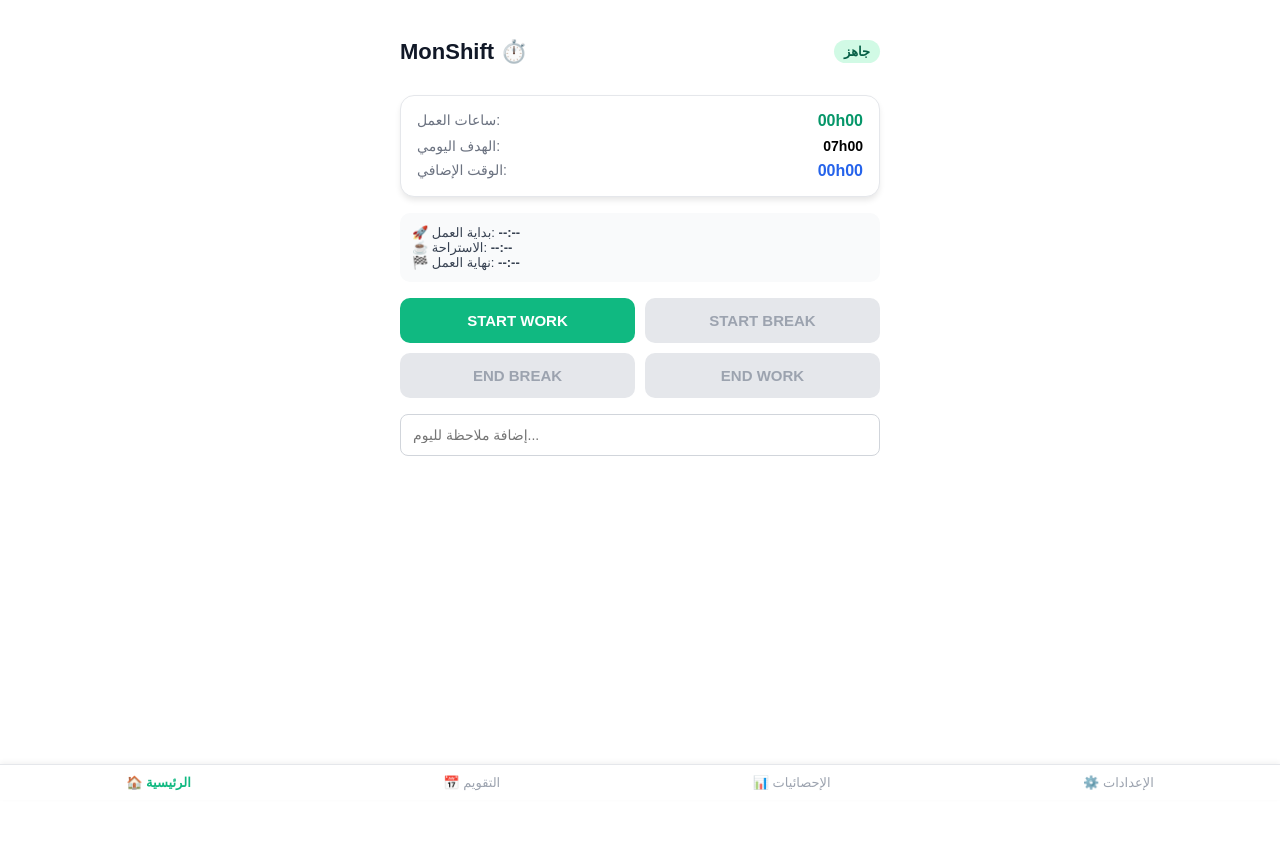
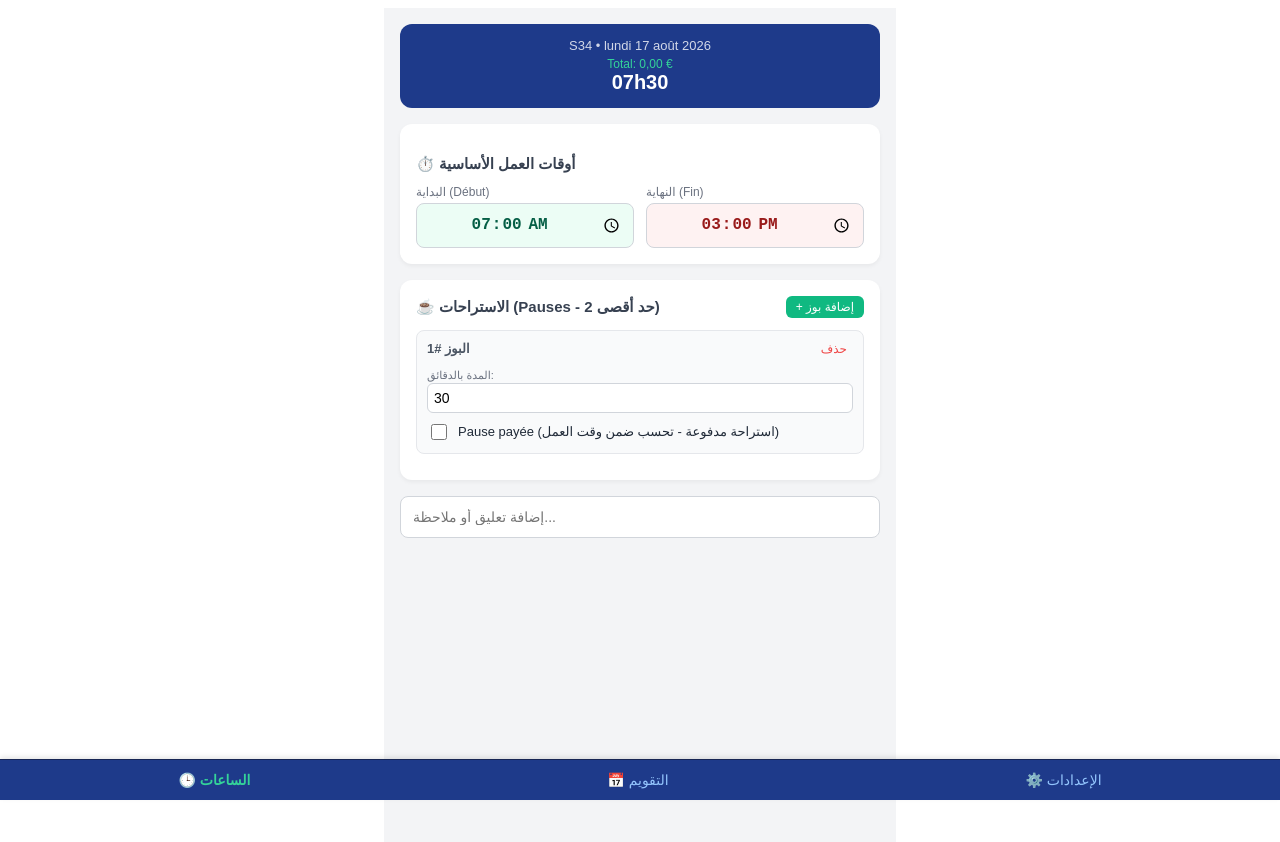
Before and after one commit to NminaN85/Monshift, a Next.js app: page / in a window 1280 px wide. Shown: the top 842 px of the page. Before the commit the page ends 800 px from the top, so only its background shows below. Built offline with nearby package versions, Linux system fonts and the light colour scheme.

Commit message:
Refactor time tracking and breaks management

```diff
--- a/src/app/page.tsx
+++ b/src/app/page.tsx
@@ -1,148 +1,187 @@
+
 "use client";
 
 import { useState, useEffect } from "react";
-import { calculateWorkDay } from "@/lib/calculations";
+
+interface BreakItem {
+  duration: number; // بالدقائق
+  isPaid: boolean;  // هل الاستراحة مدفوعة؟
+}
 
 export default function Home() {
-  const [status, setStatus] = useState<"NOT_STARTED" | "WORKING" | "ON_BREAK" | "FINISHED">("NOT_STARTED");
-  const [startTime, setStartTime] = useState<string | null>(null);
-  const [breakStart, setBreakStart] = useState<string | null>(null);
-  const [breakEnd, setBreakEnd] = useState<string | null>(null);
-  const [endTime, setEndTime] = useState<string | null>(null);
+  const [selectedDate, setSelectedDate] = useState("2026-08-17");
+  const [startTime, setStartTime] = useState("07:00");
+  const [endTime, setEndTime] = useState("15:00");
+
+  // دعم حتى 2 استراحة
+  const [breaks, setBreaks] = useState<BreakItem[]>([
+    { duration: 30, isPaid: false }
+  ]);
+
   const [notes, setNotes] = useState("");
 
-  // استرجاع البيانات المحفوظة عند فتح التطبيق أول مرة
+  // استرجاع البيانات المحفوظة
   useEffect(() => {
-    const savedData = localStorage.getItem("monshift_current_day");
-    if (savedData) {
-      const parsed = JSON.parse(savedData);
-      setStatus(parsed.status || "NOT_STARTED");
-      setStartTime(parsed.startTime || null);
-      setBreakStart(parsed.breakStart || null);
-      setBreakEnd(parsed.breakEnd || null);
-      setEndTime(parsed.endTime || null);
-      setNotes(parsed.notes || "");
+    const saved = localStorage.getItem("monshift_shift_data");
+    if (saved) {
+      const data = JSON.parse(saved);
+      setStartTime(data.startTime || "07:00");
+      setEndTime(data.endTime || "15:00");
+      setBreaks(data.breaks || [{ duration: 30, isPaid: false }]);
+      setNotes(data.notes || "");
     }
   }, []);
 
-  // حفظ البيانات تلقائياً في المتصفح كلما تغيرت
+  // حفظ تلقائي
   useEffect(() => {
-    const dataToSave = { status, startTime, breakStart, breakEnd, endTime, notes };
-    localStorage.setItem("monshift_current_day", JSON.stringify(dataToSave));
-  }, [status, startTime, breakStart, breakEnd, endTime, notes]);
+    localStorage.setItem(
+      "monshift_shift_data",
+      JSON.stringify({ startTime, endTime, breaks, notes })
+    );
+  }, [startTime, endTime, breaks, notes]);
 
-  const currentTimeStr = () => {
-    const now = new Date();
-    return `${String(now.getHours()).padStart(2, "0")}:${String(now.getMinutes()).padStart(2, "0")}`;
+  // حساب دقيق للوقت
+  const calculateTotal = () => {
+    const [startH, startM] = startTime.split(":").map(Number);
+    const [endH, endM] = endTime.split(":").map(Number);
+
+    let startTotalMins = startH * 60 + startM;
+    let endTotalMins = endH * 60 + endM;
+
+    if (endTotalMins <= startTotalMins) {
+      endTotalMins += 24 * 60; // وردية عبر منتصف الليل
+    }
+
+    const grossMins = endTotalMins - startTotalMins;
+
+    // خصم الاستراحات غير المدفوعة فقط
+    let unpaidBreakMins = 0;
+    breaks.forEach((b) => {
+      if (!b.isPaid) {
+        unpaidBreakMins += Number(b.duration || 0);
+      }
+    });
+
+    const netMins = Math.max(0, grossMins - unpaidBreakMins);
+    const hours = Math.floor(netMins / 60);
+    const mins = netMins % 60;
+
+    return `${String(hours).padStart(2, "0")}h${String(mins).padStart(2, "0")}`;
   };
 
-  const result = calculateWorkDay({
-    startTime,
-    endTime,
-    breaks: breakStart ? [{ startTime: breakStart, endTime: breakEnd }] : [],
-    targetDailyHours: 7,
-  });
+  const addBreak = () => {
+    if (breaks.length < 2) {
+      setBreaks([...breaks, { duration: 15, isPaid: false }]);
+    }
+  };
 
-  const resetDay = () => {
-    localStorage.removeItem("monshift_current_day");
-    setStatus("NOT_STARTED");
-    setStartTime(null);
-    setBreakStart(null);
-    setBreakEnd(null);
-    setEndTime(null);
-    setNotes("");
+  const updateBreak = (index: number, field: keyof BreakItem, value: any) => {
+    const updated = [...breaks];
+    updated[index] = { ...updated[index], [field]: value };
+    setBreaks(updated);
+  };
+
+  const removeBreak = (index: number) => {
+    setBreaks(breaks.filter((_, i) => i !== index));
   };
 
   return (
-    <main style={{ maxWidth: "480px", margin: "0 auto", padding: "16px", fontFamily: "sans-serif", paddingBottom: "80px" }}>
-      <header style={{ display: "flex", justifyContent: "space-between", alignItems: "center", marginBottom: "16px" }}>
-        <h1 style={{ fontSize: "22px", fontWeight: "bold", color: "#111827" }}>MonShift ⏱️</h1>
-        <div style={{ display: "flex", gap: "8px", alignItems: "center" }}>
-          <span style={{ fontSize: "13px", background: "#d1fae5", color: "#065f46", padding: "4px 10px", borderRadius: "12px", fontWeight: "600" }}>
-            {status === "NOT_STARTED" && "جاهز"}
-            {status === "WORKING" && "🟢 يعمل"}
-            {status === "ON_BREAK" && "🟡 استراحة"}
-            {status === "FINISHED" && "🔴 انتهى"}
-          </span>
-          {status === "FINISHED" && (
-            <button onClick={resetDay} style={{ fontSize: "11px", background: "#fee2e2", color: "#991b1b", border: "none", padding: "4px 8px", borderRadius: "6px", cursor: "pointer" }}>
-              إعادة ضبط
+    <main style={{ maxWidth: "480px", margin: "0 auto", padding: "16px", fontFamily: "sans-serif", paddingBottom: "90px", background: "#f3f4f6", minHeight: "100vh" }}>
+
+      {/* شريط العرض العلوي المطابق للصورة */}
+      <header style={{ background: "#1e3a8a", color: "white", padding: "14px", borderRadius: "12px", textAlign: "center", marginBottom: "16px" }}>
+        <div style={{ fontSize: "13px", opacity: 0.8, marginBottom: "4px" }}>S34 • lundi 17 août 2026</div>
+        <div style={{ fontSize: "12px", color: "#34d399" }}>Total: 0,00 €</div>
+        <div style={{ fontSize: "20px", fontWeight: "bold" }}>{calculateTotal()}</div>
+      </header>
+
+      {/* بطاقة إدخال وقت البداية والنهاية */}
+      <section style={{ background: "white", padding: "16px", borderRadius: "12px", boxShadow: "0 2px 4px rgba(0,0,0,0.05)", marginBottom: "16px" }}>
+        <h3 style={{ fontSize: "15px", marginBottom: "12px", color: "#374151" }}>⏱️ أوقات العمل الأساسية</h3>
+        <div style={{ display: "flex", gap: "12px", justifyContent: "space-between" }}>
+          <div style={{ flex: 1 }}>
+            <label style={{ fontSize: "12px", color: "#6b7280", display: "block", marginBottom: "4px" }}>البداية (Début)</label>
+            <input
+              type="time"
+              value={startTime}
+              onChange={(e) => setStartTime(e.target.value)}
+              style={{ width: "100%", padding: "10px", borderRadius: "8px", border: "1px solid #d1d5db", fontSize: "16px", textAlign: "center", background: "#ecfdf5", color: "#065f46", fontWeight: "bold", boxSizing: "border-box" }}
+            />
+          </div>
+          <div style={{ flex: 1 }}>
+            <label style={{ fontSize: "12px", color: "#6b7280", display: "block", marginBottom: "4px" }}>النهاية (Fin)</label>
+            <input
+              type="time"
+              value={endTime}
+              onChange={(e) => setEndTime(e.target.value)}
+              style={{ width: "100%", padding: "10px", borderRadius: "8px", border: "1px solid #d1d5db", fontSize: "16px", textAlign: "center", background: "#fef2f2", color: "#991b1b", fontWeight: "bold", boxSizing: "border-box" }}
+            />
+          </div>
+        </div>
+      </section>
+
+      {/* إدارة الاستراحات (حتى 2 بوز مع خيار مدفوع) */}
+      <section style={{ background: "white", padding: "16px", borderRadius: "12px", boxShadow: "0 2px 4px rgba(0,0,0,0.05)", marginBottom: "16px" }}>
+        <div style={{ display: "flex", justifyContent: "space-between", alignItems: "center", marginBottom: "12px" }}>
+          <h3 style={{ fontSize: "15px", color: "#374151", margin: 0 }}>☕ الاستراحات (Pauses - حد أقصى 2)</h3>
+          {breaks.length < 2 && (
+            <button onClick={addBreak} style={{ background: "#10b981", color: "white", border: "none", padding: "4px 10px", borderRadius: "6px", fontSize: "12px", cursor: "pointer" }}>
+              + إضافة بوز
             </button>
           )}
         </div>
-      </header>
 
-      <section style={{ background: "#ffffff", padding: "16px", borderRadius: "14px", boxShadow: "0 4px 6px -1px rgba(0,0,0,0.1)", marginBottom: "16px", border: "1px solid #e5e7eb" }}>
-        <div style={{ display: "flex", justifyContent: "space-between", marginBottom: "8px", fontSize: "14px" }}>
-          <span style={{ color: "#6b7280" }}>ساعات العمل:</span>
-          <strong style={{ color: "#059669", fontSize: "16px" }}>{result.formattedNet}</strong>
-        </div>
-        <div style={{ display: "flex", justifyContent: "space-between", marginBottom: "8px", fontSize: "14px" }}>
-          <span style={{ color: "#6b7280" }}>الهدف اليومي:</span>
-          <span style={{ fontWeight: "600" }}>07h00</span>
-        </div>
-        <div style={{ display: "flex", justifyContent: "space-between", fontSize: "14px" }}>
-          <span style={{ color: "#6b7280" }}>الوقت الإضافي:</span>
-          <strong style={{ color: "#2563eb", fontSize: "16px" }}>{result.formattedOvertime}</strong>
-        </div>
+        {breaks.map((b, index) => (
+          <div key={index} style={{ background: "#f9fafb", padding: "10px", borderRadius: "8px", marginBottom: "10px", border: "1px solid #e5e7eb" }}>
+            <div style={{ display: "flex", justifyContent: "space-between", alignItems: "center", marginBottom: "8px" }}>
+              <span style={{ fontSize: "13px", fontWeight: "bold", color: "#4b5563" }}>البوز #{index + 1}</span>
+              <button onClick={() => removeBreak(index)} style={{ background: "transparent", border: "none", color: "#ef4444", fontSize: "12px", cursor: "pointer" }}>حذف</button>
+            </div>
+
+            <div style={{ display: "flex", gap: "10px", alignItems: "center", marginBottom: "8px" }}>
+              <div style={{ flex: 1 }}>
+                <span style={{ fontSize: "11px", color: "#6b7280" }}>المدة بالدقائق:</span>
+                <input
+                  type="number"
+                  value={b.duration}
+                  onChange={(e) => updateBreak(index, "duration", Number(e.target.value))}
+                  style={{ width: "100%", padding: "6px", borderRadius: "6px", border: "1px solid #d1d5db", fontSize: "14px", boxSizing: "border-box" }}
+                />
+              </div>
+            </div>
+
+            {/* خانة تشيك Pause payée */}
+            <label style={{ display: "flex", alignItems: "center", gap: "8px", fontSize: "13px", cursor: "pointer", color: "#1f2937" }}>
+              <input
+                type="checkbox"
+                checked={b.isPaid}
+                onChange={(e) => updateBreak(index, "isPaid", e.target.checked)}
+                style={{ width: "16px", height: "16px", accentColor: "#10b981" }}
+              />
+              <span>Pause payée (استراحة مدفوعة - تحسب ضمن وقت العمل)</span>
+            </label>
+          </div>
+        ))}
       </section>
 
-      <section style={{ background: "#f9fafb", padding: "12px", borderRadius: "10px", marginBottom: "16px", fontSize: "13px", color: "#374151" }}>
-        <div>🚀 بداية العمل: <strong>{startTime || "--:--"}</strong></div>
-        <div>☕ الاستراحة: <strong>{breakStart || "--:--"} {breakEnd ? `→ ${breakEnd}` : ""}</strong></div>
-        <div>🏁 نهاية العمل: <strong>{endTime || "--:--"}</strong></div>
-      </section>
-
-      <div style={{ display: "grid", gridTemplateColumns: "1fr 1fr", gap: "10px", marginBottom: "16px" }}>
-        <button
-          onClick={() => { setStartTime(currentTimeStr()); setStatus("WORKING"); }}
-          disabled={status !== "NOT_STARTED"}
-          style={{ padding: "14px", fontSize: "15px", fontWeight: "bold", background: status === "NOT_STARTED" ? "#10b981" : "#e5e7eb", color: status === "NOT_STARTED" ? "white" : "#9ca3af", border: "none", borderRadius: "10px" }}
-        >
-          START WORK
-        </button>
-
-        <button
-          onClick={() => { setBreakStart(currentTimeStr()); setStatus("ON_BREAK"); }}
-          disabled={status !== "WORKING"}
-          style={{ padding: "14px", fontSize: "15px", fontWeight: "bold", background: status === "WORKING" ? "#f59e0b" : "#e5e7eb", color: status === "WORKING" ? "white" : "#9ca3af", border: "none", borderRadius: "10px" }}
-        >
-          START BREAK
-        </button>
-
-        <button
-          onClick={() => { setBreakEnd(currentTimeStr()); setStatus("WORKING"); }}
-          disabled={status !== "ON_BREAK"}
-          style={{ padding: "14px", fontSize: "15px", fontWeight: "bold", background: status === "ON_BREAK" ? "#3b82f6" : "#e5e7eb", color: status === "ON_BREAK" ? "white" : "#9ca3af", border: "none", borderRadius: "10px" }}
-        >
-          END BREAK
-        </button>
-
-        <button
-          onClick={() => { setEndTime(currentTimeStr()); setStatus("FINISHED"); }}
-          disabled={status !== "WORKING"}
-          style={{ padding: "14px", fontSize: "15px", fontWeight: "bold", background: status === "WORKING" ? "#ef4444" : "#e5e7eb", color: status === "WORKING" ? "white" : "#9ca3af", border: "none", borderRadius: "10px" }}
-        >
-          END WORK
-        </button>
-      </div>
-
+      {/* خانة الملاحظات */}
       <div style={{ marginBottom: "20px" }}>
         <input
           type="text"
-          placeholder="إضافة ملاحظة لليوم..."
+          placeholder="إضافة تعليق أو ملاحظة..."
           value={notes}
           onChange={(e) => setNotes(e.target.value)}
-          style={{ width: "100%", padding: "12px", borderRadius: "8px", border: "1px solid #d1d5db", fontSize: "14px", boxSizing: "border-box" }}
+          style={{ width: "100%", padding: "12px", borderRadius: "8px", border: "1px solid #d1d5db", fontSize: "14px", boxSizing: "border-box", background: "white" }}
         />
       </div>
 
-      <nav style={{ position: "fixed", bottom: 0, left: 0, right: 0, background: "white", borderTop: "1px solid #e5e7eb", display: "flex", justifyContent: "space-around", padding: "10px 0", boxShadow: "0 -2px 5px rgba(0,0,0,0.05)" }}>
-        <a href="/" style={{ textDecoration: "none", color: "#10b981", fontSize: "13px", fontWeight: "bold" }}>🏠 الرئيسية</a>
-        <a href="/calendar" style={{ textDecoration: "none", color: "#9ca3af", fontSize: "13px" }}>📅 التقويم</a>
-        <a href="#" style={{ textDecoration: "none", color: "#9ca3af", fontSize: "13px" }}>📊 الإحصائيات</a>
-        <a href="#" style={{ textDecoration: "none", color: "#9ca3af", fontSize: "13px" }}>⚙️ الإعدادات</a>
+      {/* شريط التنقل السفلي */}
+      <nav style={{ position: "fixed", bottom: 0, left: 0, right: 0, background: "#1e3a8a", borderTop: "1px solid #172554", display: "flex", justifyContent: "space-around", padding: "12px 0", boxShadow: "0 -2px 5px rgba(0,0,0,0.1)" }}>
+        <a href="/" style={{ textDecoration: "none", color: "#34d399", fontSize: "14px", fontWeight: "bold" }}>🕒 الساعات</a>
+        <a href="/calendar" style={{ textDecoration: "none", color: "#93c5fd", fontSize: "14px" }}>📅 التقويم</a>
+        <a href="#" style={{ textDecoration: "none", color: "#93c5fd", fontSize: "14px" }}>⚙️ الإعدادات</a>
       </nav>
+
     </main>
   );
 }
```
